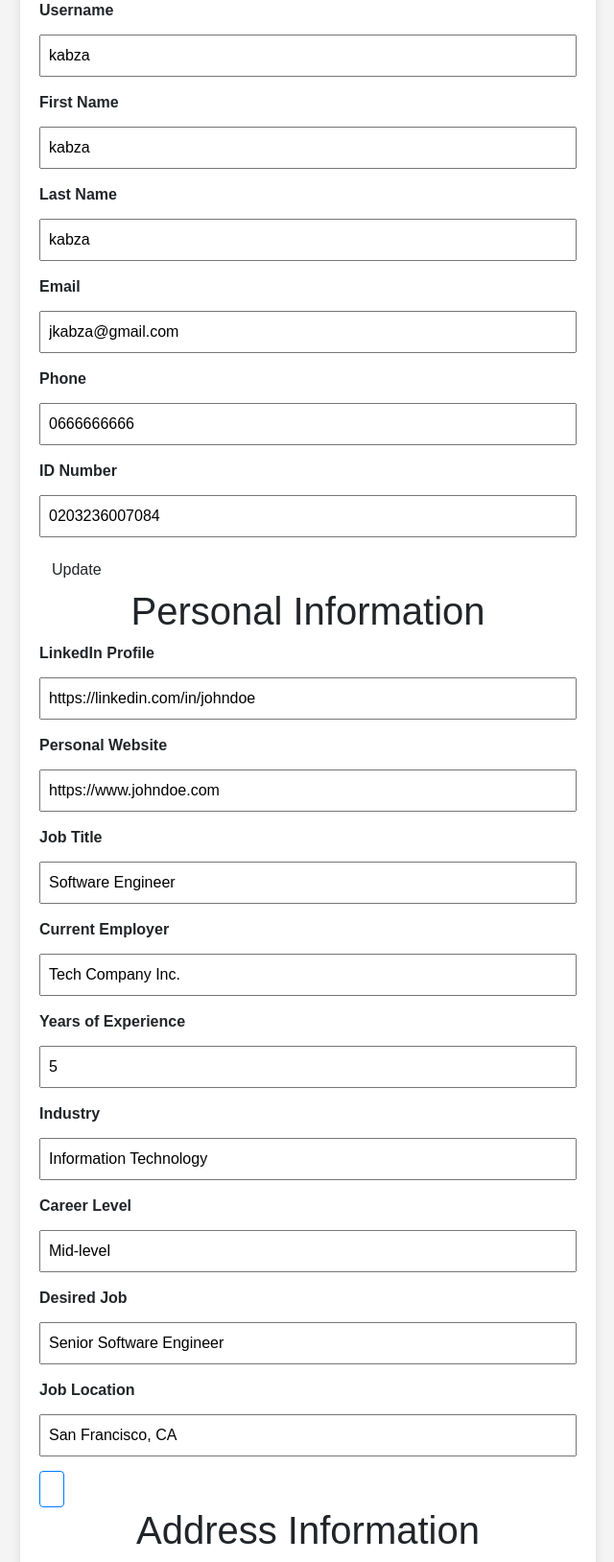
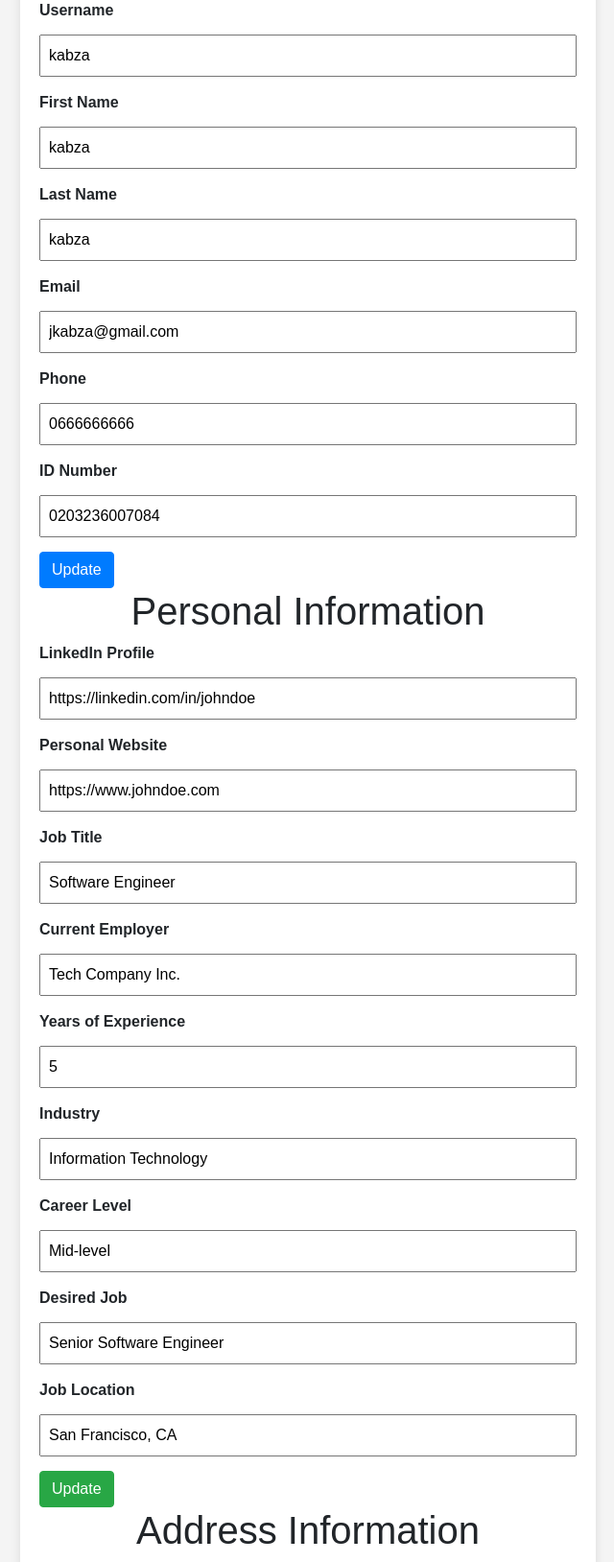
Before and after one commit to mictseta-recruitment-system/mictseta_recruitment_system, a Django app: page /profile/ in a window 1280 px wide. Shown: the part 97-1725 px from the top of the page at 96% size, without its empty margins (319-959 px from the left). Run offline with Django 4.2, Linux system fonts and the light colour scheme; a user stored in the database is signed in; data comes from the database, SQL or seed files in the repository; both versions use the stored data as it was after the commit; some libraries are stand-ins or nearby versions.

Commit message:
updated the buttons in profile page

```diff
--- a/profiles/templates/user_profile.html
+++ b/profiles/templates/user_profile.html
@@ -38,7 +38,7 @@
 
 
             <div>
-                <input type="button" name="update_profile_info" class="btn btn-ptimary" id="update_profile_info" value="Update" >
+                <input type="button" name="update_profile_info" class="btn btn-primary" id="update_profile_info" value="Update" >
             </div>
         </form>
     </div>
@@ -91,7 +91,7 @@
                 <input type="text" id="job_location" name="job_location" value="San Francisco, CA">
             </div>
              <div>
-                <input type="button" name="update_personal_info" id="update_personal_info" class="btn btn-outline-primary" >
+                <input type="button" name="update_personal_info" id="update_personal_info" class="btn btn-success"  value="Update">
             </div>
         </form>
 
```
Also changed, not shown: db.sqlite3.
